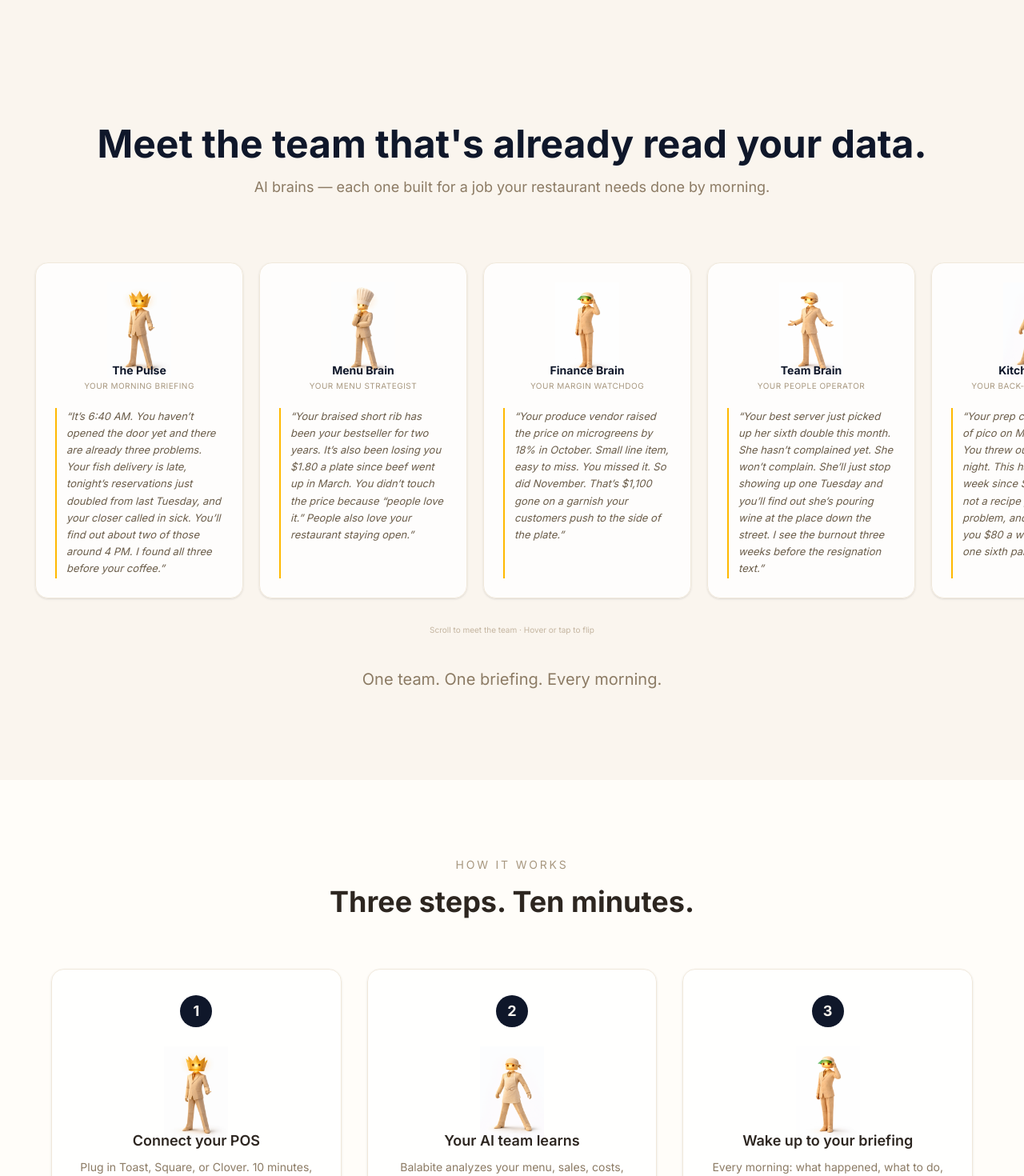
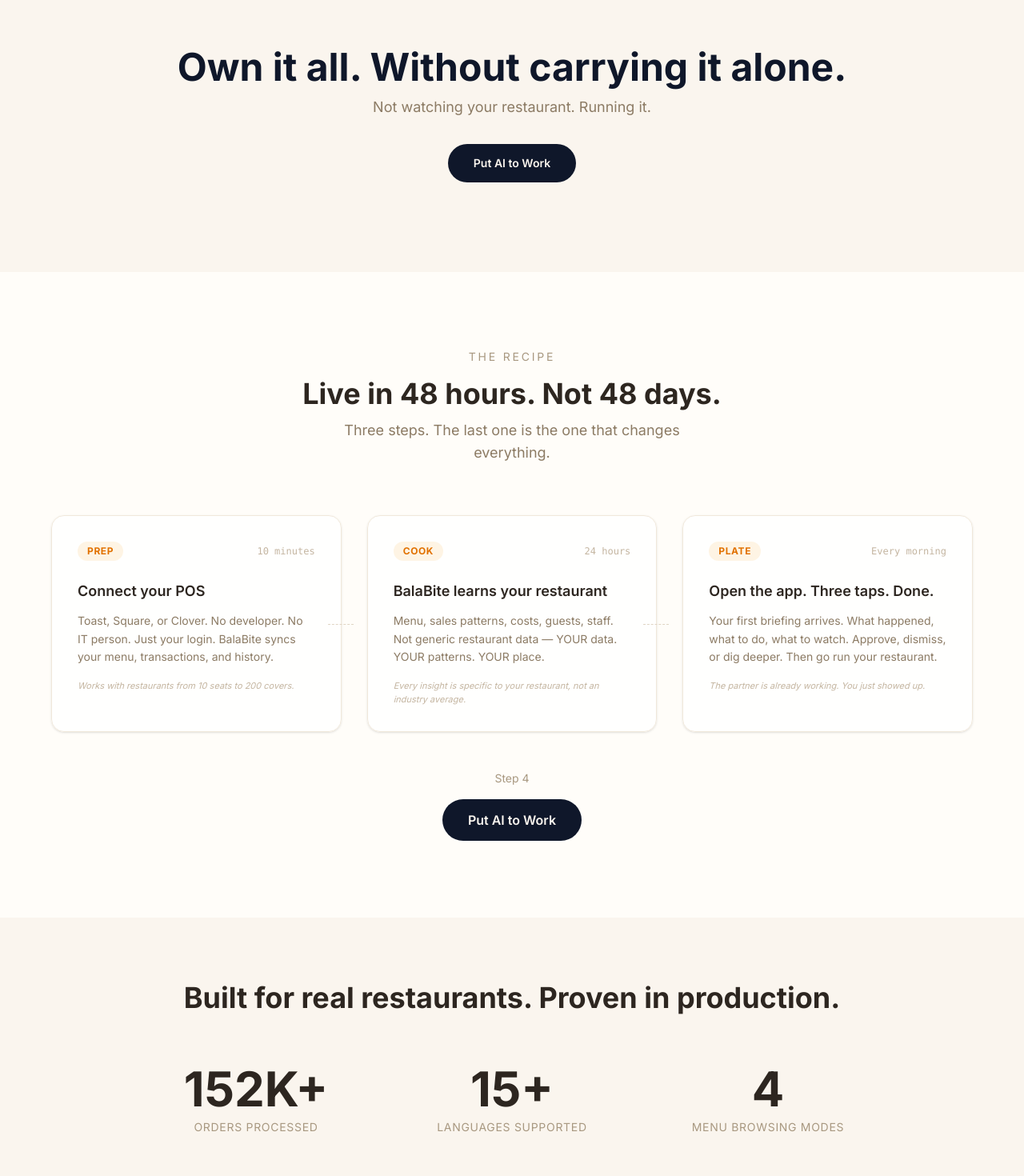
Before and after one commit to lior-balabite/balabite-landing, a Next.js app: page /landingpage in a window 1280 px wide. Shown: the part 5720-7190 px from the top of the page at 80% size. Built offline with nearby package versions, Linux system fonts and the light colour scheme.

Commit message:
working on 3rd+ sections

```diff
--- a/src/app/components/HowItWorks.tsx
+++ b/src/app/components/HowItWorks.tsx
@@ -1,26 +1,28 @@
 'use client';
 
 import { motion } from 'framer-motion';
-import Image from 'next/image';
 
 const steps = [
   {
-    number: '1',
+    label: 'Prep',
+    time: '10 minutes',
     title: 'Connect your POS',
-    body: 'Plug in Toast, Square, or Clover. 10 minutes, no developer needed.',
-    character: '/illustrations/characters/the-pulse.png',
+    body: 'Toast, Square, or Clover. No developer. No IT person. Just your login. BalaBite syncs your menu, transactions, and history.',
+    detail: 'Works with restaurants from 10 seats to 200 covers.',
   },
   {
-    number: '2',
-    title: 'Your AI team learns',
-    body: 'Balabite analyzes your menu, sales, costs, staff, and guests. Takes 24 hours.',
-    character: '/illustrations/characters/kitchen-brain.png',
+    label: 'Cook',
+    time: '24 hours',
+    title: 'BalaBite learns your restaurant',
+    body: 'Menu, sales patterns, costs, guests, staff. Not generic restaurant data — YOUR data. YOUR patterns. YOUR place.',
+    detail: 'Every insight is specific to your restaurant, not an industry average.',
   },
   {
-    number: '3',
-    title: 'Wake up to your briefing',
-    body: "Every morning: what happened, what to do, three taps. That's it.",
-    character: '/illustrations/characters/finance-brain.png',
+    label: 'Plate',
+    time: 'Every morning',
+    title: 'Open the app. Three taps. Done.',
+    body: 'Your first briefing arrives. What happened, what to do, what to watch. Approve, dismiss, or dig deeper. Then go run your restaurant.',
+    detail: 'The partner is already working. You just showed up.',
   },
 ];
 
@@ -34,7 +36,7 @@
   visible: {
     opacity: 1,
     y: 0,
-    transition: { duration: 0.5, ease: 'easeOut' as const },
+    transition: { duration: 0.5, ease: [0.22, 1, 0.36, 1] as [number, number, number, number] },
   },
 };
 
@@ -51,14 +53,17 @@
           transition={{ duration: 0.6 }}
         >
           <p className="text-sm uppercase tracking-[0.2em] text-cream-500 mb-4">
-            HOW IT WORKS
+            The recipe
           </p>
-          <h2 className="text-3xl md:text-4xl font-bold text-cream-900 mb-4">
-            Three steps. Ten minutes.
+          <h2 className="text-3xl md:text-4xl font-bold text-cream-900 mb-3">
+            Live in 48 hours. Not 48 days.
           </h2>
+          <p className="text-lg text-cream-600 max-w-lg mx-auto">
+            Three steps. The last one is the one that changes everything.
+          </p>
         </motion.div>
 
-        {/* Step cards */}
+        {/* Steps */}
         <motion.div
           className="grid grid-cols-1 md:grid-cols-3 gap-8"
           variants={stagger}
@@ -66,36 +71,57 @@
           whileInView="visible"
           viewport={{ once: true, margin: '-60px' }}
         >
-          {steps.map((step) => (
+          {steps.map((step, i) => (
             <motion.div
-              key={step.number}
-              className="relative bg-white/80 backdrop-blur border border-cream-200 rounded-2xl p-8 text-center shadow-sm"
+              key={step.label}
+              className="relative bg-white/80 backdrop-blur border border-cream-200 rounded-2xl p-8 shadow-sm"
               variants={cardFade}
             >
-              {/* Step number */}
-              <div className="w-10 h-10 rounded-full bg-primary-900 text-cream-100 text-lg font-bold flex items-center justify-center mx-auto mb-6">
-                {step.number}
+              {/* Step label + time */}
+              <div className="flex items-center justify-between mb-6">
+                <span className="text-xs font-bold uppercase tracking-wider text-amber-600 bg-amber-500/10 px-3 py-1 rounded-full">
+                  {step.label}
+                </span>
+                <span className="text-xs text-cream-400 font-mono">
+                  {step.time}
+                </span>
               </div>
 
-              {/* Character vignette */}
-              <div className="w-[80px] h-[80px] mx-auto mb-6">
-                <Image
-                  src={step.character}
-                  alt=""
-                  width={80}
-                  height={80}
-                  className="object-contain"
-                />
-              </div>
-
-              <h3 className="text-lg font-semibold text-cream-900 mb-2">
+              <h3 className="text-lg font-semibold text-cream-900 mb-3">
                 {step.title}
               </h3>
-              <p className="text-sm text-cream-600 leading-relaxed">
+              <p className="text-sm text-cream-600 leading-relaxed mb-4">
                 {step.body}
               </p>
+              <p className="text-[11px] text-cream-400 italic">
+                {step.detail}
+              </p>
+
+              {/* Connection line for desktop */}
+              {i < steps.length - 1 && (
+                <div className="hidden md:block absolute top-1/2 -right-4 w-8 border-t border-dashed border-cream-300" />
+              )}
             </motion.div>
           ))}
+        </motion.div>
+
+        {/* Step 4: You */}
+        <motion.div
+          className="text-center mt-12"
+          initial={{ opacity: 0, y: 16 }}
+          whileInView={{ opacity: 1, y: 0 }}
+          viewport={{ once: true, margin: '-40px' }}
+          transition={{ duration: 0.6, delay: 0.3 }}
+        >
+          <p className="text-sm text-cream-500 mb-4">
+            Step 4
+          </p>
+          <button
+            onClick={() => document.getElementById('final-cta')?.scrollIntoView({ behavior: 'smooth' })}
+            className="rounded-full bg-primary-900 px-8 py-3.5 text-base font-semibold text-cream-100 transition-all duration-200 hover:bg-primary-800 active:scale-[0.97]"
+          >
+            Put AI to Work
+          </button>
         </motion.div>
       </div>
     </section>
--- a/src/app/components/ProductReveal.tsx
+++ b/src/app/components/ProductReveal.tsx
@@ -346,6 +346,28 @@
           </div>
         </motion.div>
 
+        {/* ── CLOSING — the headline that earns the CTA ── */}
+        <motion.div
+          className="text-center mt-24 md:mt-32"
+          initial={{ opacity: 0, y: 20 }}
+          whileInView={{ opacity: 1, y: 0 }}
+          viewport={{ once: true, margin: '-60px' }}
+          transition={{ duration: 0.7 }}
+        >
+          <h2 className="text-3xl sm:text-4xl md:text-5xl font-bold text-primary-900 mb-3">
+            Own it all. Without carrying it alone.
+          </h2>
+          <p className="text-lg text-cream-600 max-w-xl mx-auto mb-8">
+            Not watching your restaurant. Running it.
+          </p>
+          <button
+            onClick={() => document.getElementById('final-cta')?.scrollIntoView({ behavior: 'smooth' })}
+            className="rounded-full bg-primary-900 px-8 py-3.5 text-sm font-semibold text-cream-100 transition-all hover:bg-primary-800 active:scale-[0.97]"
+          >
+            Put AI to Work
+          </button>
+        </motion.div>
+
       </div>
     </section>
   );
--- a/src/app/landingpage/page.tsx
+++ b/src/app/landingpage/page.tsx
@@ -7,7 +7,6 @@
 import HeroSection from '../components/HeroSection';
 import TheSplit from '../components/TheSplit';
 import ProductReveal from '../components/ProductReveal';
-import TheTeam from '../components/TheTeam';
 import HowItWorks from '../components/HowItWorks';
 import SocialProof from '../components/SocialProof';
 import FinalCTA from '../components/FinalCTA';
@@ -61,18 +60,13 @@
       {/* Section 3: Product Reveal — turn + 4 jaw-drop moments */}
       <ProductReveal />
 
-      {/* Section 5: The Team — AI brain characters */}
-      <div id="capabilities">
-        <TheTeam />
-      </div>
-
-      {/* Section 6: How It Works — 3 Steps */}
+      {/* Section 4: How It Works */}
       <HowItWorks />
 
-      {/* Section 7: Social Proof */}
+      {/* Section 5: Social Proof / Results */}
       <SocialProof />
 
-      {/* Section 8: Final CTA + Footer */}
+      {/* Section 6: Final CTA + Footer */}
       <FinalCTA ref={ctaSectionRef} />
     </div>
   );
```
Also changed, not shown: 1 other file (tests, documents, lock files or other folders).
